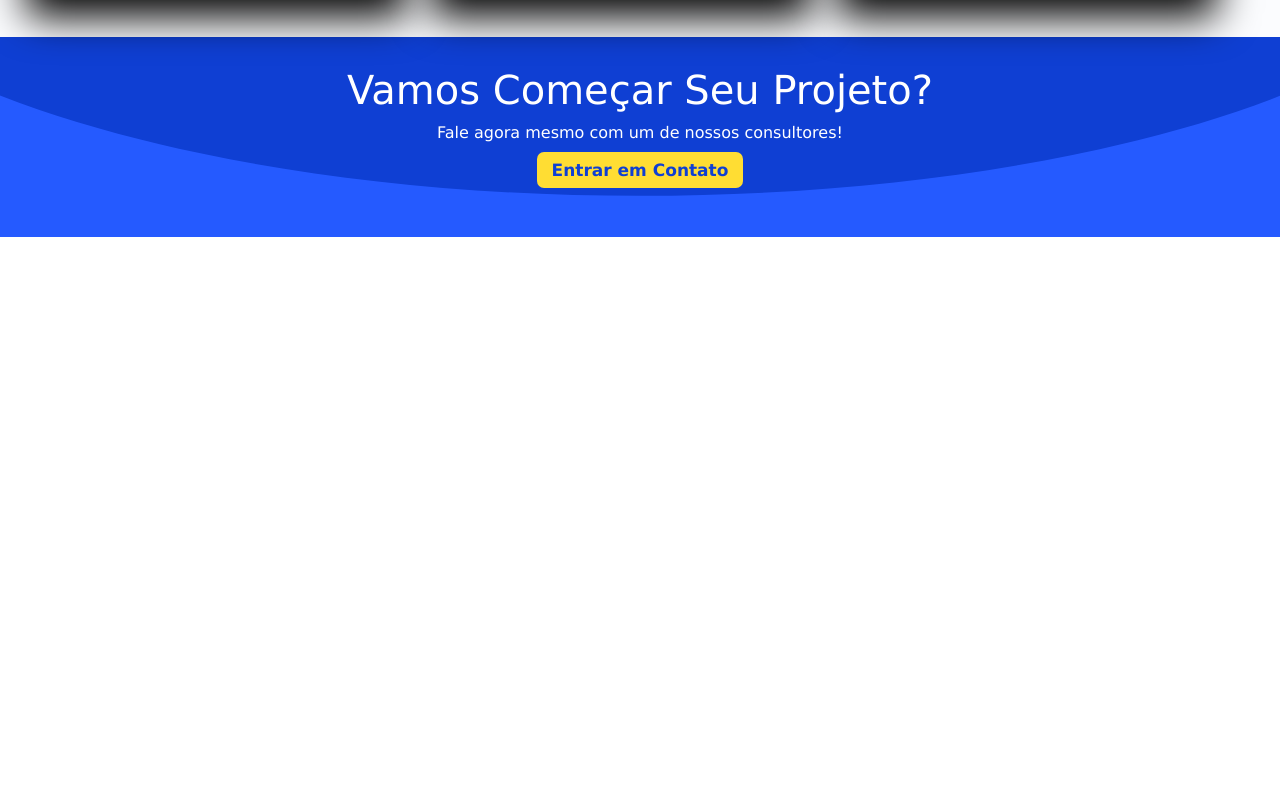
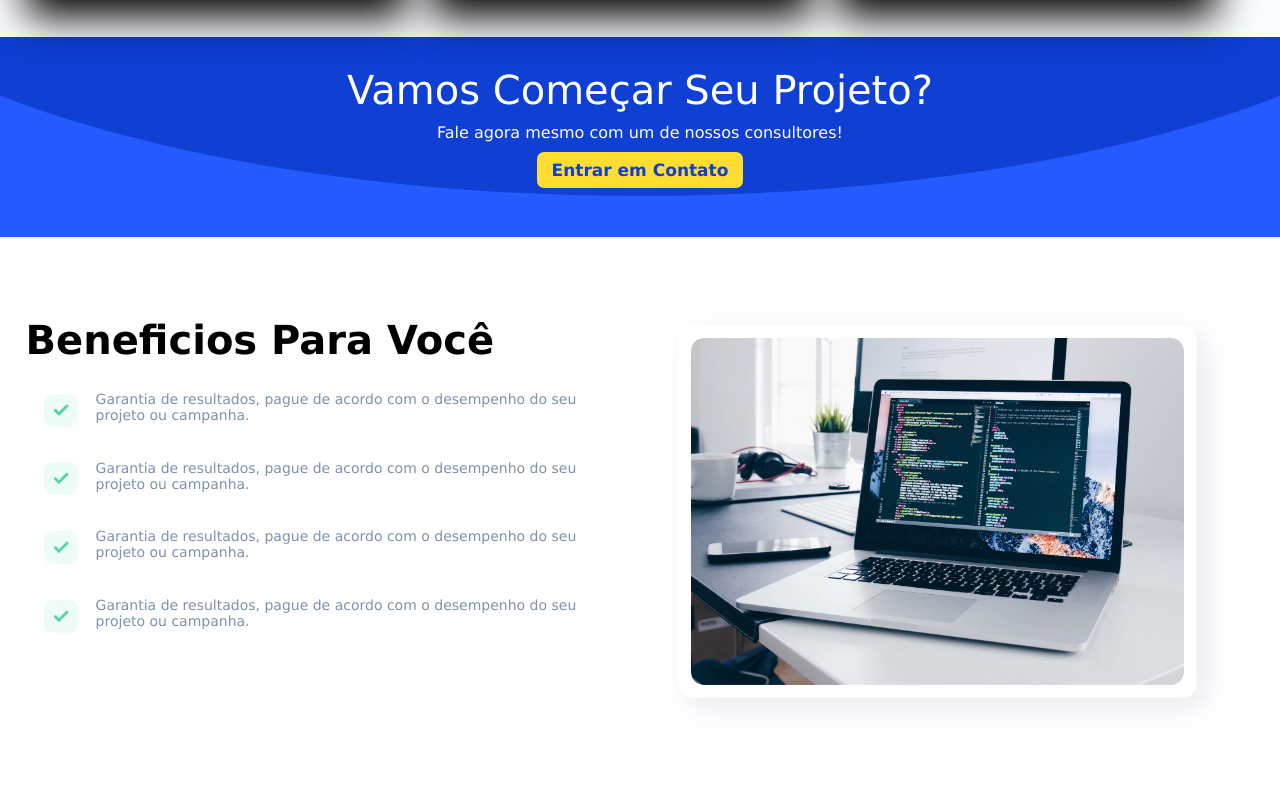
Before and after one commit to RafaelAnges/Projeto-Front-End_AgenciaBold, a plain HTML site: page index.html in a window 1280 px wide. Shown: the part 1889-2694 px from the top of the page. Before the commit the page ends 2126 px from the top, so only its background shows below. Drawn offline with Linux system fonts and the light colour scheme.

Commit message:
Imagens add

```diff
--- a/CSS/style.css
+++ b/CSS/style.css
@@ -156,7 +156,52 @@ section.cta a{
     color: #0F3FD3;
 }
 
+section.beneficios{
+    padding: 50px 0;
+}
+
+.lista-beneficios{
+width: 50%;
+margin-top: 30px;
+}
+
+.lista-beneficios h1{
+    color: black;
+    font-size: 40px;
+}
+
+.lista-beneficios p{
+    color: #7E92AC;
+vertical-align: middle;
+font-size: 14px;
+}
+
+.lista-beneficios span{
+    display: inline-block;
+    width: 500px;
+}
+
+.lista-beneficios img{
+display: inline-block;
+vertical-align: middle;
+width: 70px;
+}
+
+.img-beneficios{
+width: 50%;
+}
+
+.img-beneficios img{
+max-width: 100%;
+}
+
 @media screen and (max-width: 768px) {
+
+.lista-beneficios,.img-beneficios{
+    width: 100%;
+    margin-bottom: 30px;
+}
+
 .diferenciais{
     flex-wrap: wrap;
 }
--- a/index.html
+++ b/index.html
@@ -95,7 +95,22 @@
             <h4>Fale agora mesmo com um de nossos consultores!</h4>
             <a href="">Entrar em Contato</a>
 
+    </section>
 
+    <section class="beneficios"><!--beneficios-->
+        <div style="max-width: 1280px;" class="center"><!--center-->
+           <div class="lista-beneficios">
+               <h1>Beneficios Para Você</h1>
+               <br/>
+               <p><img src="img/checklist.svg"/><span>Garantia de resultados, pague de acordo com o desempenho do seu projeto ou campanha.</span></p>
+               <p><img src="img/checklist.svg"/><span>Garantia de resultados, pague de acordo com o desempenho do seu projeto ou campanha.</span></p>
+               <p><img src="img/checklist.svg"/><span>Garantia de resultados, pague de acordo com o desempenho do seu projeto ou campanha.</span></p>
+               <p><img src="img/checklist.svg"/><span>Garantia de resultados, pague de acordo com o desempenho do seu projeto ou campanha.</span></p>
+           </div>
+           <div class="img-beneficios">
+               <img src="img/IMAGEM1.png"/>
+           </div>
+        </div>
     </section>
 
 </body>
```
Also changed, not shown: img/IMAGEM1.png (added), 1 other file.
